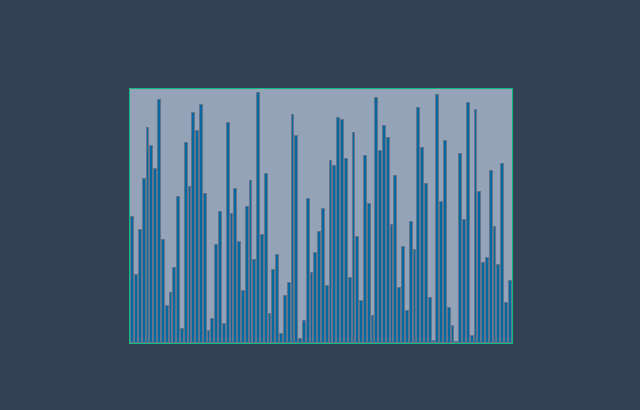
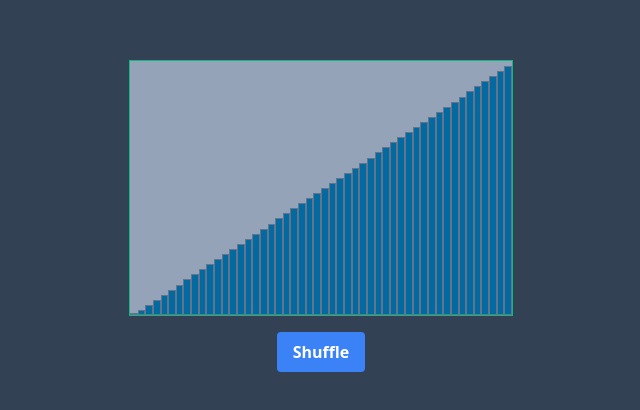
Before and after one commit to LilChrisK/seeable-sorting, a React (Create React App) app in the folder sorter-app/: page / in a window 1280 px wide. Shown: the part 184-594 px from the top of the page, without its empty margins (319-959 px from the left). Built offline with nearby package versions, Linux system fonts and the light colour scheme.

Commit message:
moving components to own file

```diff
--- a/sorter-app/src/App.tsx
+++ b/sorter-app/src/App.tsx
@@ -1,57 +1,31 @@
 import React from "react";
+import { useState } from "react";
+import { Column } from "./components/Column";
+import { shuffle } from "./functions/shuffle";
 // const ara = Array.from({length: 40}, () => Math.floor(Math.random() * 40));
-const arr = Array.from(Array(100).keys());
-console.log(arr);
-shuffle(arr);
-console.log(arr);
+const arr = Array.from(Array(50).keys());
 const max = arr.length;
 
-//courtesy of https://stackoverflow.com/questions/2450954/how-to-randomize-shuffle-a-javascript-array
-function shuffle(array: number[]) {
-  let currentIndex = array.length,
-    randomIndex;
+function App() {
+  const [numbers, setNumbers] = useState(arr);
 
-  // While there remain elements to shuffle.
-  while (currentIndex != 0) {
-    // Pick a remaining element.
-    randomIndex = Math.floor(Math.random() * currentIndex);
-    currentIndex--;
-
-    // And swap it with the current element.
-    [array[currentIndex], array[randomIndex]] = [
-      array[randomIndex],
-      array[currentIndex],
-    ];
+  const handleShuffle = () => {
+   let temp = [...numbers]
+   shuffle(temp)
+   setNumbers(temp)
   }
 
-  return array;
-}
-
-function App() {
   return (
     <div className="bg-slate-700 min-h-screen flex flex-col items-center justify-center">
-      <div className="flex flex-row items-stretch justify-center w-96 h-64 border border-emerald-500">
-        {arr.map((n) => (
+      <div className="mb-4 flex w-96 h-64 border border-emerald-500">
+        {numbers.map((n) => (
           <Column n={n} max={max} />
         ))}
       </div>
-    </div>
-  );
-}
-
-interface ColumnProps {
-  max: number;
-  n: number;
-}
-
-function Column(props: ColumnProps) {
-  return (
-    <div className="flex flex-col justify-end grow bg-slate-400">
-      <div
-        className="bg-sky-700 border border-slate-500"
-        style={{ height: `${(props.n / props.max) * 100}%` }}
-      />
-      {/* <div className="bg-orange-600" style={{height: "55%"}}/> */}
+      <button className="bg-blue-500 hover:bg-blue-700 text-white font-bold py-2 px-4 rounded"
+      onClick={handleShuffle}>
+        Shuffle
+      </button>
     </div>
   );
 }
--- /dev/null
+++ b/sorter-app/src/components/Column.tsx
@@ -0,0 +1,16 @@
+import React from "react";
+
+interface ColumnProps {
+  max: number;
+  n: number;
+}
+export function Column(props: ColumnProps) {
+  return (
+    <div className="flex flex-col-reverse grow bg-slate-400">
+      <div
+        className="bg-sky-700 border border-slate-500"
+        style={{ height: `${(props.n / props.max) * 100}%` }} />
+      {/* <div className="bg-orange-600" style={{height: "55%"}}/> */}
+    </div>
+  );
+}
--- /dev/null
+++ b/sorter-app/src/functions/shuffle.tsx
@@ -0,0 +1,19 @@
+//Fisher-Yates shuffle courtesy of https://stackoverflow.com/questions/2450954/how-to-randomize-shuffle-a-javascript-array
+export function shuffle(array: number[]) {
+  let currentIndex = array.length, randomIndex;
+
+  // While there remain elements to shuffle.
+  while (currentIndex != 0) {
+    // Pick a remaining element.
+    randomIndex = Math.floor(Math.random() * currentIndex);
+    currentIndex--;
+
+    // And swap it with the current element.
+    [array[currentIndex], array[randomIndex]] = [
+      array[randomIndex],
+      array[currentIndex],
+    ];
+  }
+
+  return array;
+}
```
